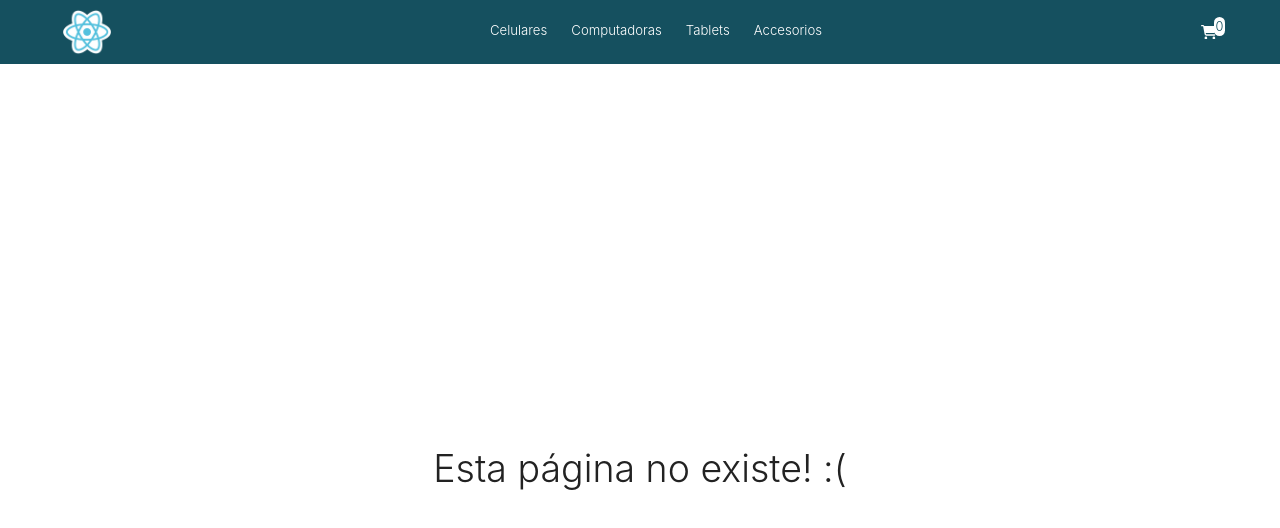
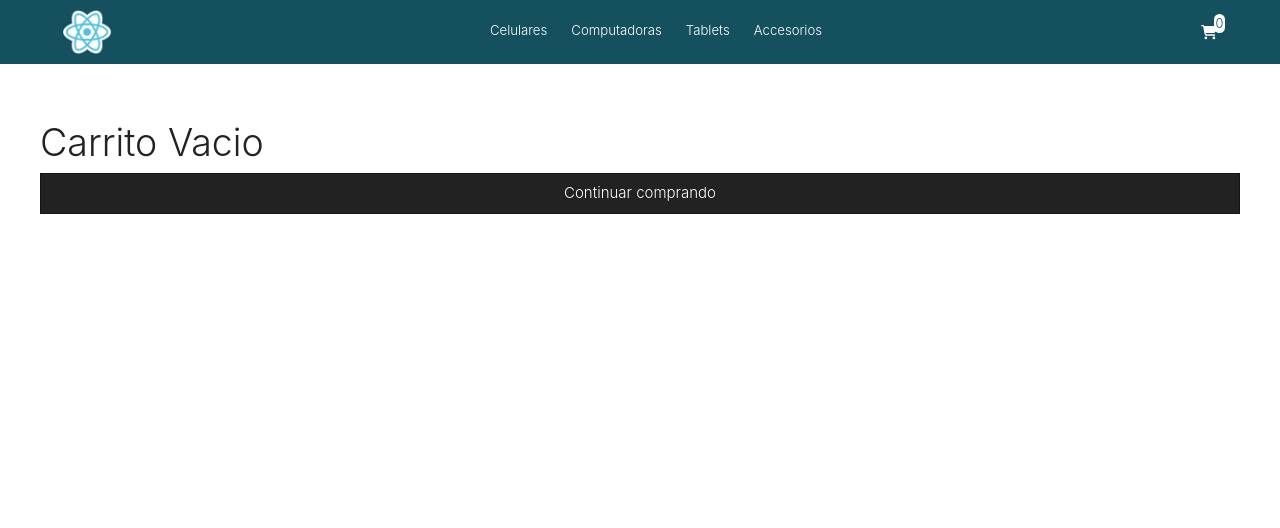
Before and after one commit to Eddy-Huaylla/coderhouse-ecommerce, a React (Create React App) app: page /cart in a window 1280 px wide. Shown: the top 528 px of the page. Built offline with nearby package versions, Linux system fonts and the light colour scheme.

Commit message:
Add page cart

```diff
--- a/src/Routes/index.jsx
+++ b/src/Routes/index.jsx
@@ -7,6 +7,7 @@ import { Home } from '../pages/Home';
 import { ListProducts } from '../pages/ListProducts';
 import { DetailProduct } from '../pages/DetailProduct';
 import { Checkout } from '../pages/Checkout';
+import { Cart } from '../pages/Cart';
 
 const Routes = () => {
 	return (
@@ -16,6 +17,7 @@ const Routes = () => {
 				<Route path = '/category/:category/:subcategory' element = { <ListProducts /> } />
 				<Route path = '/category/:category' element = { <ListProducts /> } />
 				<Route path = '/product/:id' element={ <DetailProduct /> } />
+				<Route path = '/cart' element={ <Cart /> } />
 				<Route path = '/checkout' element={ <Checkout /> } />
 
 				<Route path = '/*' element={ <NotFound /> } />
--- a/src/components/CartWidget/CartWidget.jsx
+++ b/src/components/CartWidget/CartWidget.jsx
@@ -1,15 +1,19 @@
 import React from 'react';
+import { Link } from 'react-router-dom';
+
+import { useCarritoContext } from '../../context/CartContext';
 
 import './styles.scss';
-import { useCarritoContext } from '../../context/CartContext';
 
 const CartWidget = () => {
 	const { getItemQuantity } = useCarritoContext();
 
 	return (
 		<div className='cart-widget'>
-			<svg xmlns="http://www.w3.org/2000/svg" viewBox="0 0 576 512"><path d="M0 24C0 10.7 10.7 0 24 0H69.5c22 0 41.5 12.8 50.6 32h411c26.3 0 45.5 25 38.6 50.4l-41 152.3c-8.5 31.4-37 53.3-69.5 53.3H170.7l5.4 28.5c2.2 11.3 12.1 19.5 23.6 19.5H488c13.3 0 24 10.7 24 24s-10.7 24-24 24H199.7c-34.6 0-64.3-24.6-70.7-58.5L77.4 54.5c-.7-3.8-4-6.5-7.9-6.5H24C10.7 48 0 37.3 0 24zM128 464a48 48 0 1 1 96 0 48 48 0 1 1 -96 0zm336-48a48 48 0 1 1 0 96 48 48 0 1 1 0-96z"/></svg>
-			<span className='cart-widget__quantity'>{ getItemQuantity() || 0 }</span>
+			<Link to={"/cart"}>
+				<svg xmlns="http://www.w3.org/2000/svg" viewBox="0 0 576 512"><path d="M0 24C0 10.7 10.7 0 24 0H69.5c22 0 41.5 12.8 50.6 32h411c26.3 0 45.5 25 38.6 50.4l-41 152.3c-8.5 31.4-37 53.3-69.5 53.3H170.7l5.4 28.5c2.2 11.3 12.1 19.5 23.6 19.5H488c13.3 0 24 10.7 24 24s-10.7 24-24 24H199.7c-34.6 0-64.3-24.6-70.7-58.5L77.4 54.5c-.7-3.8-4-6.5-7.9-6.5H24C10.7 48 0 37.3 0 24zM128 464a48 48 0 1 1 96 0 48 48 0 1 1 -96 0zm336-48a48 48 0 1 1 0 96 48 48 0 1 1 0-96z"/></svg>
+				<span className='cart-widget__quantity'>{ getItemQuantity() || 0 }</span>
+			</Link>
 		</div>
 	);
 }
--- /dev/null
+++ b/src/components/ItemCart/ItemCart.jsx
@@ -0,0 +1,24 @@
+import { useCarritoContext } from "../../context/CartContext";
+
+export const ItemCart = ( { item } ) => {
+	const { removeItem } = useCarritoContext();
+
+	return (
+		<div className="card mb-3">
+			<div className="row g-0">
+				<div className="col-md-4">
+					<img src={item.img} className="img-fluid rounded-start" alt={`Imagen de ${item.nombre}`} width={ 150 }/>
+				</div>
+				<div className="col-md-8">
+					<div className="card-body">
+						<h5 className="card-title">{ item.nombre } { item.modelo }</h5>
+						<p className="card-text">Cantidad: {item.quantity}</p>
+						<p className="card-text">Precio Unitario: S/{item.precio}</p>
+						<p className="card-text">Subtotal: S/{item.precio * item.quantity}</p>
+						<button className="btn btn-danger" onClick={ () => removeItem( item.id ) }><i className="fas fa-trash-alt"></i></button>
+					</div>
+				</div>
+			</div>
+		</div>
+	)
+}
--- a/src/components/ItemList/ItemList.jsx
+++ b/src/components/ItemList/ItemList.jsx
@@ -1,9 +1,17 @@
 import { Item } from "../Item/Item"
+import { ItemCart } from "../ItemCart/ItemCart"
 
-const ItemList = ( { products } ) => {
+const ItemList = ( { products, template } ) => {
     return (
         <>
-            {products.map(product => <Item key={product.id} item={ product } />)}
+            {
+                template === "Item"
+                    ?
+                    products.map(producto => <Item key={ producto.id } item={ producto } />)
+                    :
+                    products.map(producto => <ItemCart key={producto.id} item={ producto } />)
+            }
+
         </>
     )
 }
--- /dev/null
+++ b/src/components/ItemListCartContainer/ItemListCartContainer.jsx
@@ -0,0 +1,30 @@
+import React from 'react';
+import { Link } from 'react-router-dom';
+
+import { useCarritoContext } from '../../context/CartContext';
+
+import { ItemList } from '../ItemList/ItemList';
+
+const ItemListCartContainer = () => {
+	const { carrito, totalPrice, emptyCart } = useCarritoContext();
+
+	return (
+		<div className="container row col-12">
+			<div className='col-8'>
+				{ <ItemList products={ carrito } template={ "ItemCart" } />}
+			</div>
+			<div className='col-4'>
+				<p>Resumen de la compra: S/.{ totalPrice() }</p>
+				<button className="btn btn-danger my-2" onClick={ () => emptyCart() }>Vaciar Carrito</button>
+				<Link className="nav-link btn btn-dark my-2" to={ "/" } >
+					Continuar Comprando
+				</Link>
+				<Link className="nav-link btn btn-dark my-2" to={"/checkout"}>
+					Finalizar Compra
+				</Link>
+			</div>
+		</div>
+	);
+}
+
+export { ItemListCartContainer };
--- a/src/components/ItemListContainer/ItemListContainer.jsx
+++ b/src/components/ItemListContainer/ItemListContainer.jsx
@@ -36,7 +36,7 @@ const ItemListContainer = () => {
 
 	return (
 		<div className="row item-list-container">
-			{<ItemList products={products} />}
+			{<ItemList products={products} template={ "Item" }/>}
 		</div>
 	);
 }
--- /dev/null
+++ b/src/pages/Cart/index.jsx
@@ -0,0 +1,29 @@
+import { Link } from "react-router-dom";
+
+import { useCarritoContext } from "../../context/CartContext";
+
+import { ItemListCartContainer } from "../../components/ItemListCartContainer/ItemListCartContainer";
+
+import './styles.scss';
+
+export const Cart = () => {
+
+    const { carrito } = useCarritoContext();
+
+    return (
+        <div className="page-cart w-100">
+            {
+                carrito.length === 0
+				? (
+					<div className="d-flex gap-5 flex-column py-5">
+                        <h1>Carrito Vacio</h1>
+                        <Link to={"/"} className="nav-link btn btn-dark">Continuar comprando</Link>
+					</div>
+				)
+                : <ItemListCartContainer />
+
+            }
+
+        </div>
+    )
+}
--- /dev/null
+++ b/src/pages/Cart/styles.scss
@@ -0,0 +1,5 @@
+@import '../../assets/sass/varibles';
+
+.page-cart {
+	max-width: $content-size !important;
+}
```
